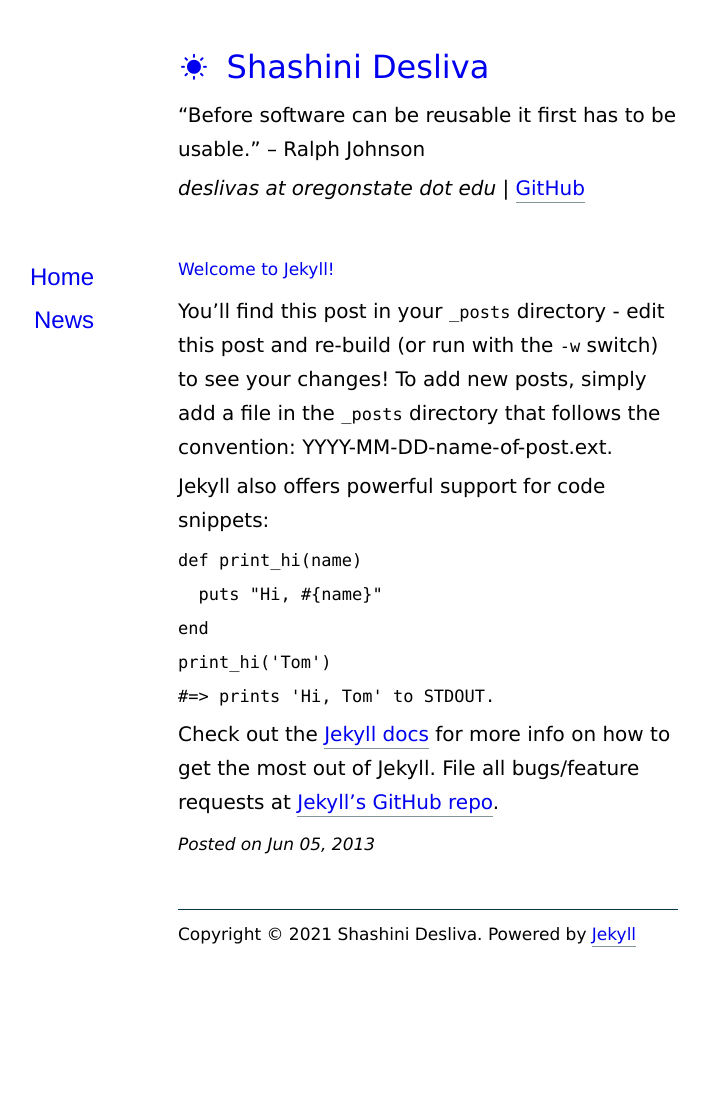
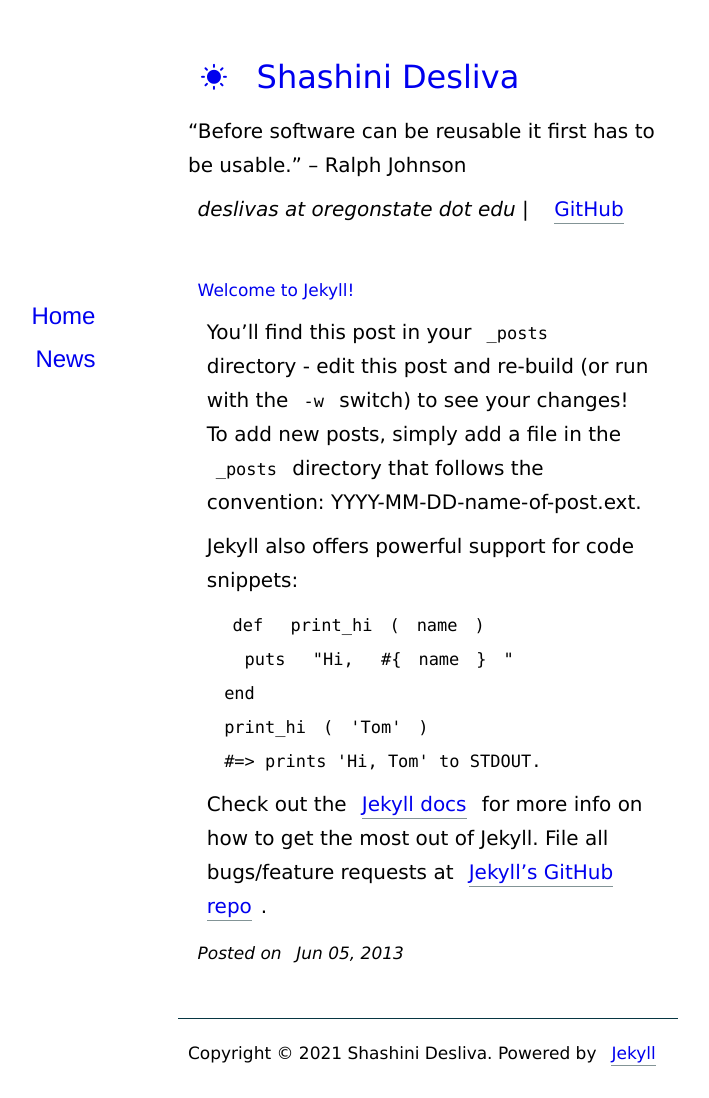
Before and after one commit to shashidesilvas/shashidesilvas.github.io, a Jekyll site: the page built from _posts/2013-06-05-welcome-to-jekyll.markdown, in a window 1280 px wide. Shown: the whole page, without its empty margins (212-921 px from the left). Built offline with Jekyll 4.4.1, drawn with Linux system fonts in a browser that asks for light colours; nearby versions of some CDN libraries; before the commit the page ends 969 px from its top, so only the background shows below that.

Commit message:
Update style.css

```diff
--- a/assets/css/style.css
+++ b/assets/css/style.css
@@ -1,6 +1,6 @@
 /*** Reset ***/
 html, body, div, span, applet, object, iframe, h1, h2, h3, h4, h5, h6, p, blockquote, pre, a, abbr, acronym, address, big, cite, code, del, dfn, em, img, ins, kbd, q, s, samp, small, strike, strong, sub, sup, tt, var, b, u, i, center, dl, dt, dd, ol, ul, li, fieldset, form, label, legend, table, caption, tbody, tfoot, thead, tr, th, td, article, aside, canvas, details, embed, figure, figcaption, footer, header, hgroup, menu, nav, output, ruby, section, summary, time, mark, audio, video {
-	margin: 0;
+	margin: 10px 2%; border:1px ;
 	padding: 0;
 	border: 0;
 	font-size: 100%;
```
